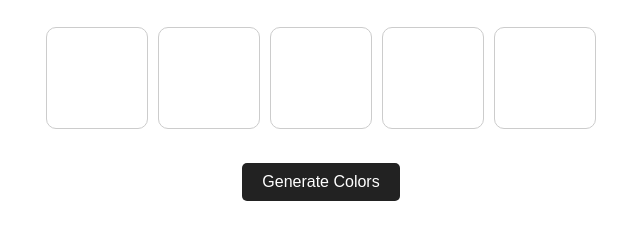
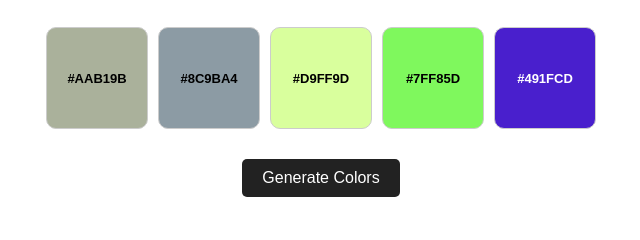
Before and after one commit to noamweisss/project-1---color-palette-generator, a plain HTML site: page index.html in a window 1280 px wide. Shown: the part 240-480 px from the top of the page, without its empty margins (319-959 px from the left). Drawn offline with Linux system fonts and the light colour scheme.

Commit message:
made the HEX number appear in either black or white depending on the color, and other minor optimizations

```diff
--- a/index.html
+++ b/index.html
@@ -4,7 +4,7 @@
 <head>
     <meta charset="UTF-8">
     <meta name="viewport" content="width=device-width, initial-scale=1.0">
-    <title>Randon Palette Generator</title>
+    <title>Random Palette Generator</title>
     <link rel="stylesheet" href="style.css">
 </head>
 
@@ -18,7 +18,7 @@
         <div class="colorSquare"> </div>
         <div class="colorSquare"> </div>
     </div>
-    <button onclick="generateColors()">
+    <button id="generateButton">
         Generate Colors
     </button>
 
--- a/script.js
+++ b/script.js
@@ -1,3 +1,5 @@
+const generateButton = document.getElementById("generateButton");
+
 function randomBetween(min = 0, max = 256) {
   const minCeiled = Math.ceil(min);
   const maxFloored = Math.floor(max);
@@ -6,7 +8,7 @@ function randomBetween(min = 0, max = 256) {
 }
 
 function randomHexColor() {
-  const toHex = n => n.toString(16).padStart(2, '0');
+  const toHex = (n) => n.toString(16).padStart(2, "0");
   const r = randomBetween();
   const g = randomBetween();
   const b = randomBetween();
@@ -16,9 +18,28 @@ function randomHexColor() {
 const squares = document.querySelectorAll(".colorSquare");
 
 function generateColors() {
-  squares.forEach(function (square) {
-    const color = randomHexColor();
-    square.style.backgroundColor = color;
-    square.innerText = color;
+  console.clear();
+  squares.forEach(function (square, i) {
+    const hex = randomHexColor();
+    let r, g, b;
+    r = parseInt(hex.substring(1, 3), 16);
+    g = parseInt(hex.substring(3, 5), 16);
+    b = parseInt(hex.substring(5, 7), 16);
+    //simplified perceptual brightness coefficients, according to Gemini. should probably be improved
+    const brightness = 0.299 * r + 0.587 * g + 0.114 * b;
+     console.log(`brightness of square ${i+1} is ${Math.round(brightness)}`);
+    if (brightness > 128) {
+      square.style.color = "#000";
+    } else {
+      square.style.color = "#fff";
+    }
+    //console.log(`red value of square ${i+1} is ${r}`);
+    //console.log(`green value of square ${i+1} is ${g}`);
+    //console.log(`blue value of square ${i+1} is ${b}`);
+    square.style.backgroundColor = hex;
+    square.innerText = hex;
   });
 }
+
+generateButton.addEventListener("click", generateColors);
+generateColors();
--- a/style.css
+++ b/style.css
@@ -2,6 +2,7 @@ body {
   font-family: Arial, sans-serif;
   text-align: center;
   margin-top: 200px;
+
 }
 
 h1 {
@@ -12,6 +13,7 @@ h1 {
   display: inline-flex;
   margin: auto;
   gap: 10px;
+
 }
 
 .colorSquare {
@@ -23,9 +25,9 @@ h1 {
   transition: background-color 0.3s;
   justify-content: center;
   align-items: center;
-  color: #fff;
   font-size: small;
   font-weight: bold;
+  text-transform: uppercase;
 }
 
 button {
```
